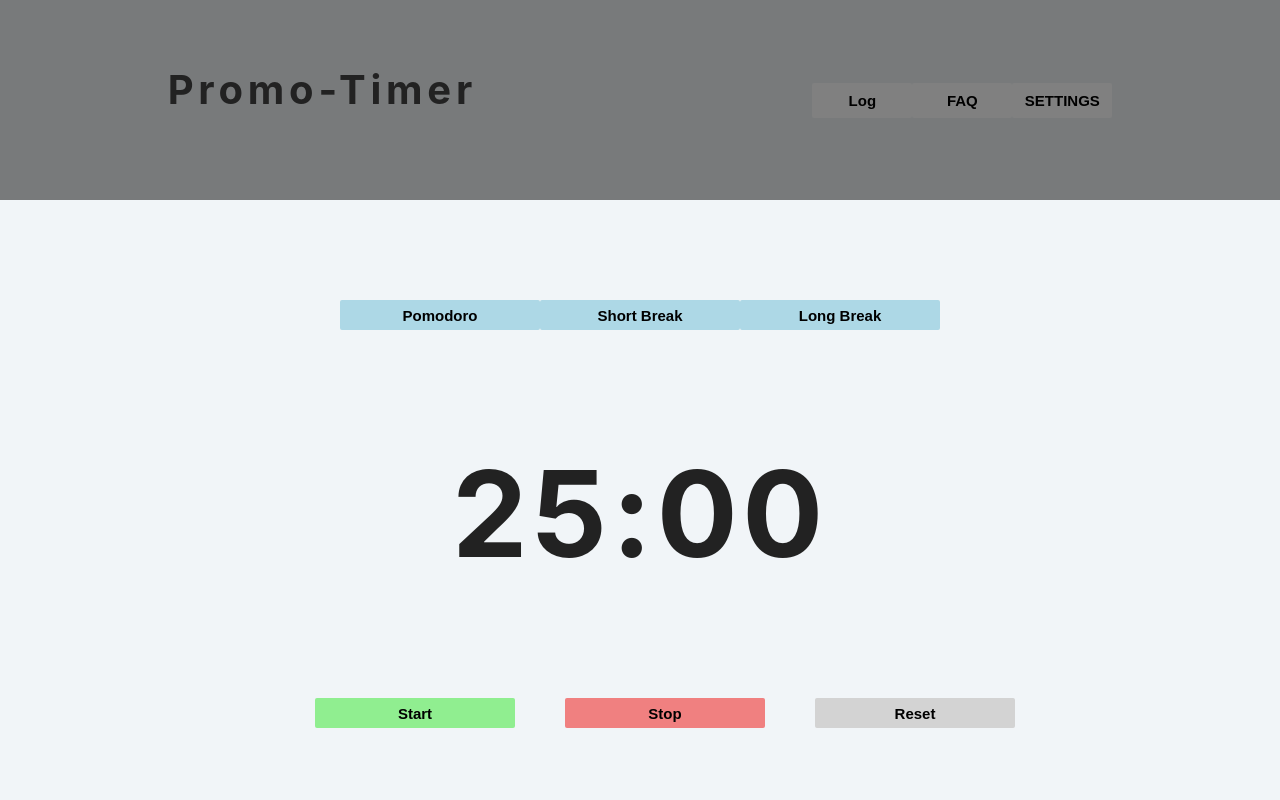
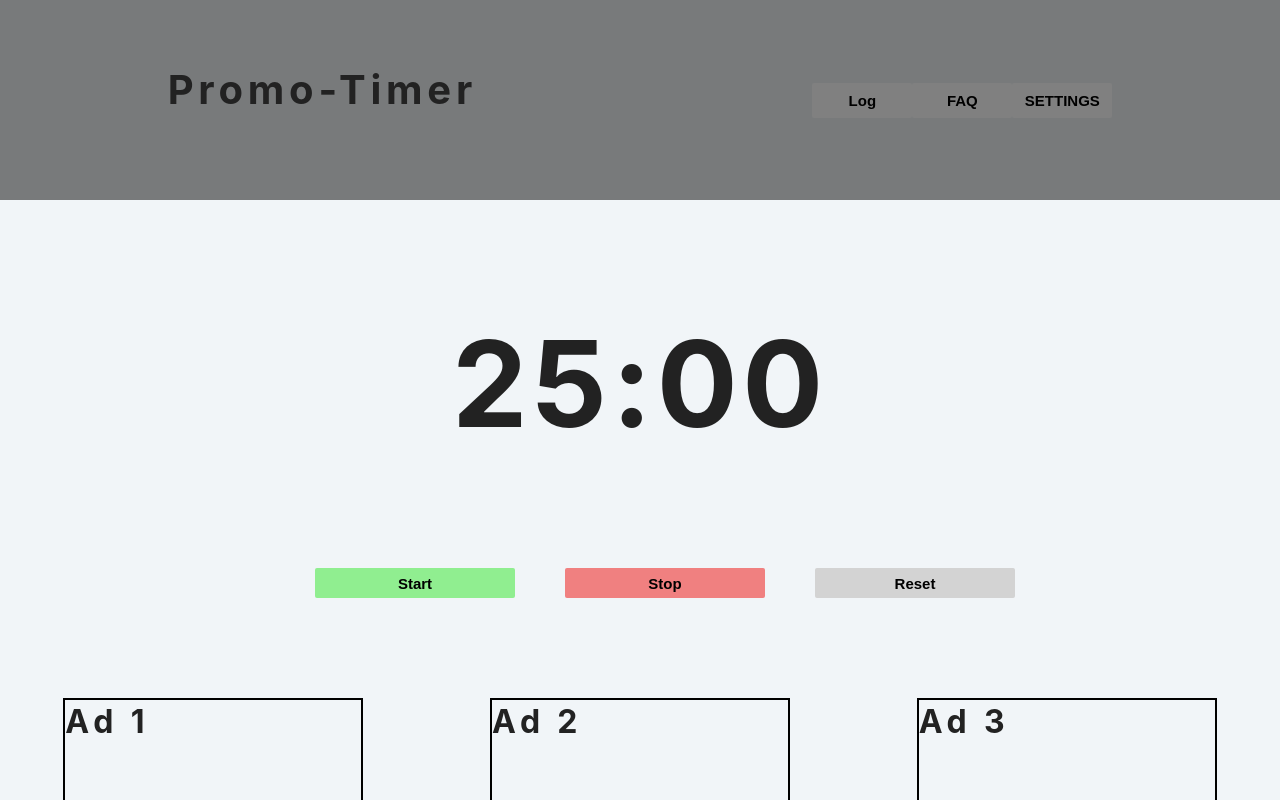
Before and after one commit to BlackSheep1337/pomo-timer, a React (Create React App) app: page / in a window 1280 px wide. Shown: the top 800 px of the page. Built offline with nearby package versions, Linux system fonts and the light colour scheme.

Commit message:
pastas separadas

```diff
--- a/src/App.js
+++ b/src/App.js
@@ -1,21 +1,11 @@
 import React from 'react';
 import './App.css';
-import ControlButtons from './ControlButtons';
-import Navbar from './Navbar';
-import TimeButtons from './TimeButtons';
-import Timer from './Timer';
-import Ads from './Ads';
-import Footer from './Footer';
+import Home from './pages/Home';
 
 export default function App() {
   return (
     <main>
-      <Navbar />
-      <TimeButtons />
-      <Timer />
-      <ControlButtons />
-      <Ads />
-      <Footer />
+      <Home />
     </main>
   )
 }
--- a/src/Footer.js
+++ b/src/components/Footer.js
@@ -2,7 +2,6 @@ import React from 'react';
 import { FooterContainer } from './styles';
 import { FaLinkedin } from 'react-icons/fa';
 import { FaGithub } from 'react-icons/fa';
-import { AiOutlineMail } from 'react-icons/ai';
 
 export default function Footer() {
   return (
--- /dev/null
+++ b/src/components/index.js
@@ -0,0 +1,13 @@
+import Ads from './Ads';
+import Navbar from './Navbar';
+import ControlButtons from './ControlButtons';
+import Timer from './Timer';
+import Footer from './Footer';
+
+export {
+  Ads,
+  Navbar,
+  ControlButtons,
+  Timer,
+  Footer,
+}
--- /dev/null
+++ b/src/pages/Home.js
@@ -0,0 +1,20 @@
+import React from 'react';
+import {
+  Ads,
+  Navbar,
+  ControlButtons,
+  Timer,
+  Footer
+} from '../components';
+
+export default function Home() {
+  return (
+    <main>
+      <Navbar />
+      <Timer />
+      <ControlButtons />
+      <Ads />
+      <Footer />
+    </main>
+  )
+}
```
Also changed, not shown: src/components/Ads.js (renamed from src/Ads.js), src/components/ControlButtons.js (renamed from src/ControlButtons.js), src/components/Navbar.js (renamed from src/Navbar.js), src/components/TimeButtons.js (renamed from src/TimeButtons.js), src/components/Timer.js (renamed from src/Timer.js), src/components/styles.js (renamed from src/styles.js).
